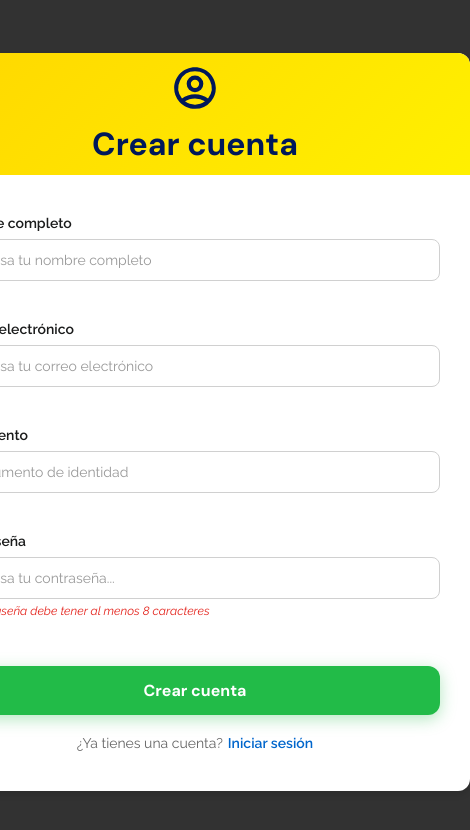
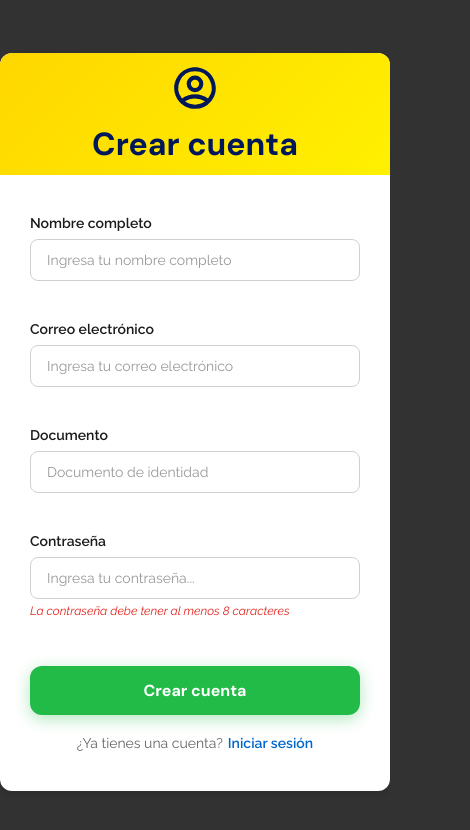
Before and after one commit to Yeiner456/FerreInver, a React (Vite) app in the folder cliente/: page /register in a window 390 px wide. Shown: the top 830 px of the page, 470 px wide, since content can reach past the window. Built offline with nearby package versions, Linux system fonts and the light colour scheme.

Commit message:
solucion de responsive pagina

```diff
--- a/cliente/src/Components/Contactanos.jsx
+++ b/cliente/src/Components/Contactanos.jsx
@@ -35,14 +35,14 @@ export function Contactanos() {
     }
 
     const texto = [
-      `🌿 *Nuevo contacto desde ferreinver.com*`,
+      ` *Nuevo contacto desde ferreinver.com*`,
       ``,
-      `👤 *Nombre:* ${nombre}${apellido ? " " + apellido : ""}`,
-      `📧 *Correo:* ${email}`,
-      telefono ? `📞 *Teléfono:* ${telefono}` : null,
-      `📋 *Tema:* ${tema}`,
+      ` *Nombre:* ${nombre}${apellido ? " " + apellido : ""}`,
+      ` *Correo:* ${email}`,
+      telefono ? ` *Teléfono:* ${telefono}` : null,
+      ` *Tema:* ${tema}`,
       ``,
-      `💬 *Mensaje:*`,
+      ` *Mensaje:*`,
       mensaje,
     ]
       .filter((l) => l !== null)
--- a/cliente/src/styles/CotizacionesPublicas.css
+++ b/cliente/src/styles/CotizacionesPublicas.css
@@ -4,7 +4,7 @@
 
 /* ---------- Contenedor principal ---------- */
 
-body{
+.cotizacion-page {
     background-color: #323232;
 }
 .cotizacion-wrapper {
--- a/cliente/src/styles/Register.css
+++ b/cliente/src/styles/Register.css
@@ -4,7 +4,7 @@
     box-sizing: border-box;
 }
 
-body {
+.register-page {
     font-family: 'Raleway', sans-serif;
     background-color: #f5f5f5;
     display: flex;
```
